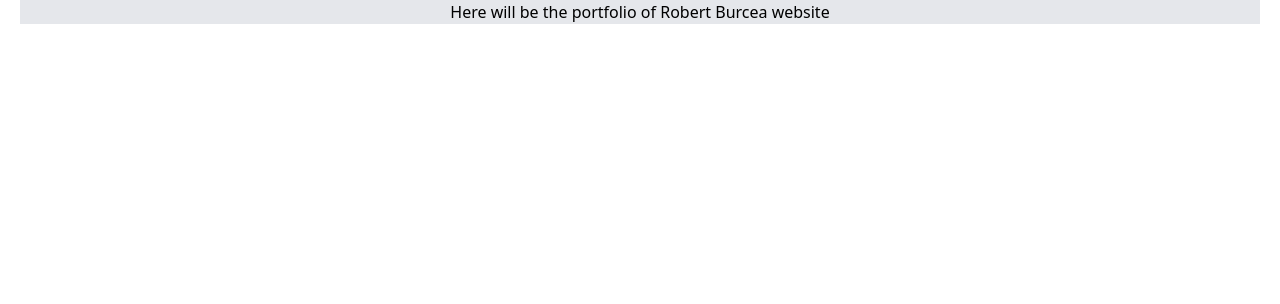
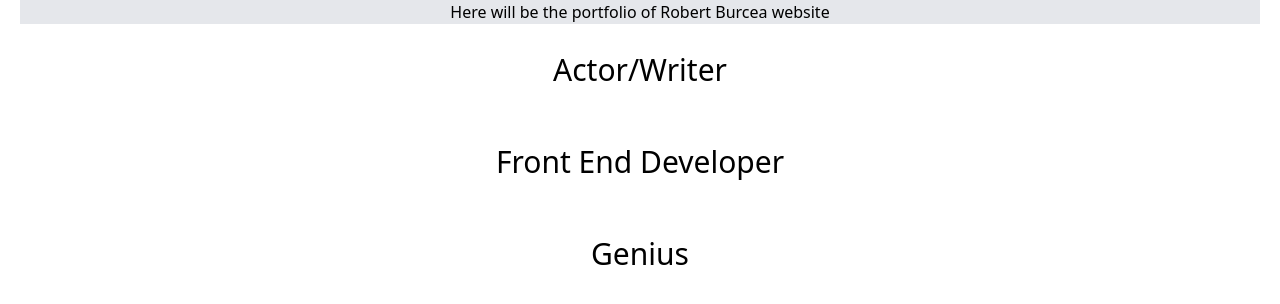
Before and after one commit to robert-burcea/portfolio, a Next.js app: page / in a window 1280 px wide. Shown: the top 304 px of the page. Built offline with nearby package versions, Linux system fonts and the light colour scheme.

Commit message:
add some text

```diff
--- a/pages/index.js
+++ b/pages/index.js
@@ -1,11 +1,21 @@
 import Head from 'next/head'
 import Image from 'next/image'
 import styles from '../styles/Home.module.css'
+import rb from '/pages/rb.jpg'
 
 export default function Home() {
   return (
-    <div>
+    <div className="mx-auto flex flex-col max-w-[1240px]">
       <h1 className="mx-auto w-[1240px] text-center bg-gray-200">Here will be the portfolio of Robert Burcea website</h1>
+      <div>
+        <h1 className="mx-auto text-3xl text-center py-4 my-3">Actor/Writer</h1>
+      </div>
+      <div>
+        <h1 className="mx-auto text-3xl text-center py-4 my-3">Front End Developer</h1>
+      </div>
+      <div>
+        <h1 className="mx-auto text-3xl text-center py-4 my-3">Genius</h1>
+      </div>
     </div>
   )
 }
```
Also changed, not shown: pages/rb.jpg (added).
